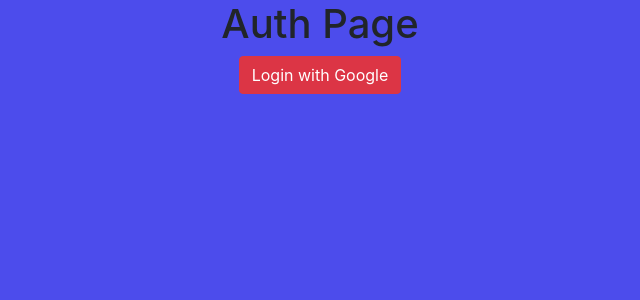
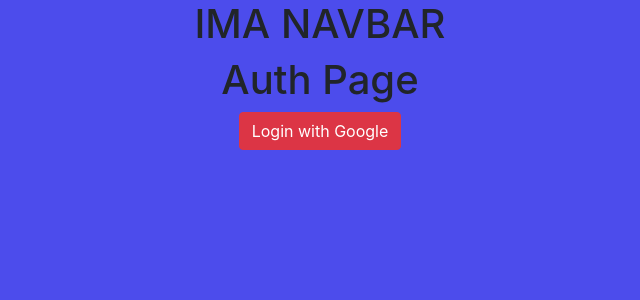
Before and after one commit to gseals/pinterest-routing, a React (Create React App) app: page /auth in a window 1280 px wide. Shown: the top 300 px of the page, without its empty margins (320-960 px from the left). Built offline with nearby package versions, Linux system fonts and the light colour scheme; no server answers.

Commit message:
added navbar

```diff
--- a/src/App/App.js
+++ b/src/App/App.js
@@ -9,6 +9,8 @@
 import './App.scss';
 
 import firebaseConnection from '../helpers/data/connection';
+import MyNavBar from '../components/shared/MyNavBar/MyNavBar';
+
 import Auth from '../components/pages/Auth/Auth';
 import Home from '../components/pages/Home/Home';
 import NewBoard from '../components/pages/NewBoard/NewBoard';
@@ -49,6 +51,7 @@
     return (
       <div className="App">
         <Router>
+          <MyNavBar authed={authed} />
           <Switch>
             <PrivateRoute path="/" exact component={Home} authed={authed} />
             <PrivateRoute path="/board/new" exact component={NewBoard} authed={authed} />
--- /dev/null
+++ b/src/components/shared/MyNavBar/MyNavBar.js
@@ -0,0 +1,15 @@
+import React from 'react';
+
+import './MyNavBar.scss';
+
+class MyNavBar extends React.Component {
+  render() {
+    return (
+      <div className="MyNavBar">
+        <h1>IMA NAVBAR</h1>
+      </div>
+    );
+  }
+}
+
+export default MyNavBar;
--- /dev/null
+++ b/src/components/shared/MyNavBar/MyNavBar.scss
@@ -0,0 +1,3 @@
+.MyNavBar {
+  display: block;
+}
```
